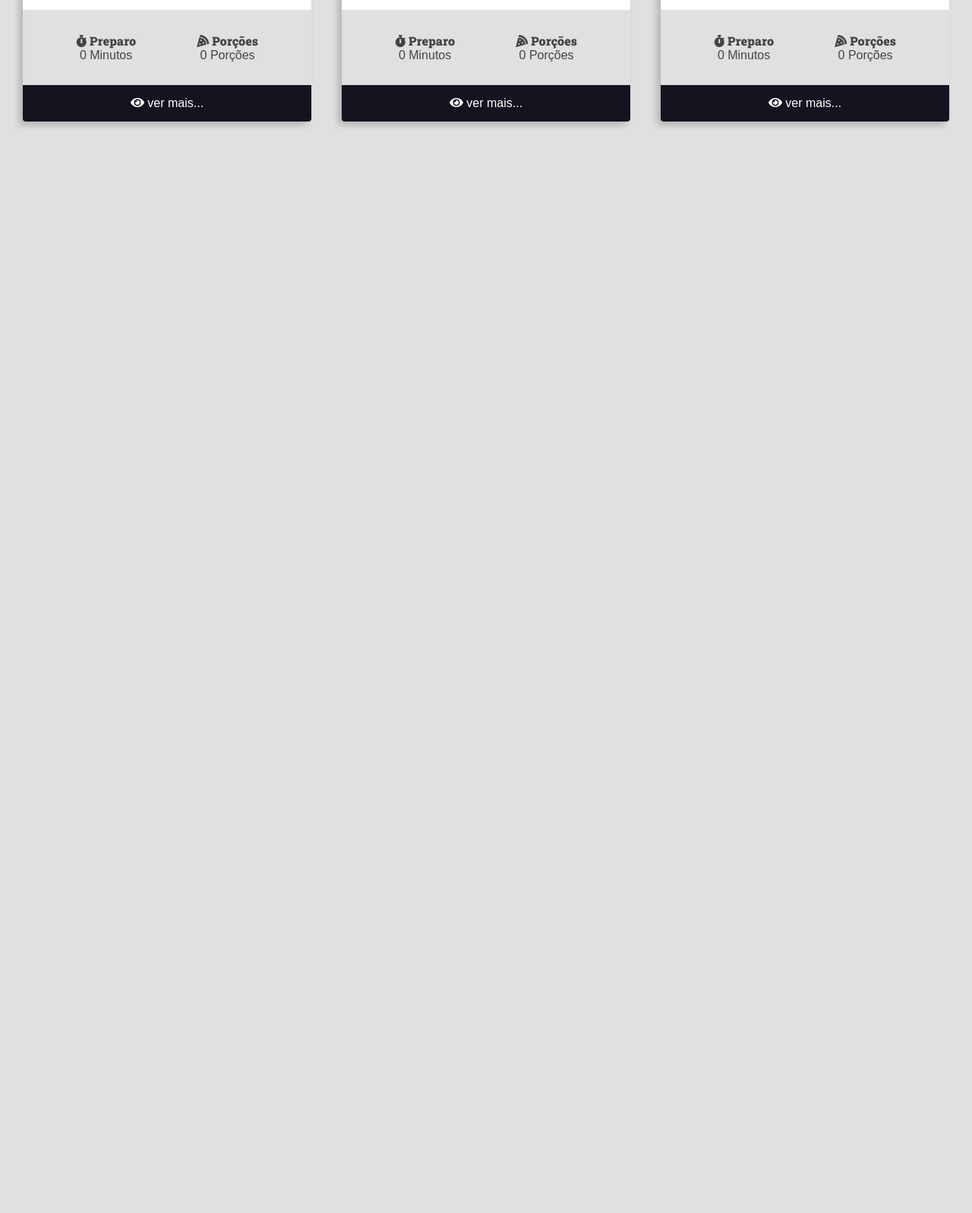
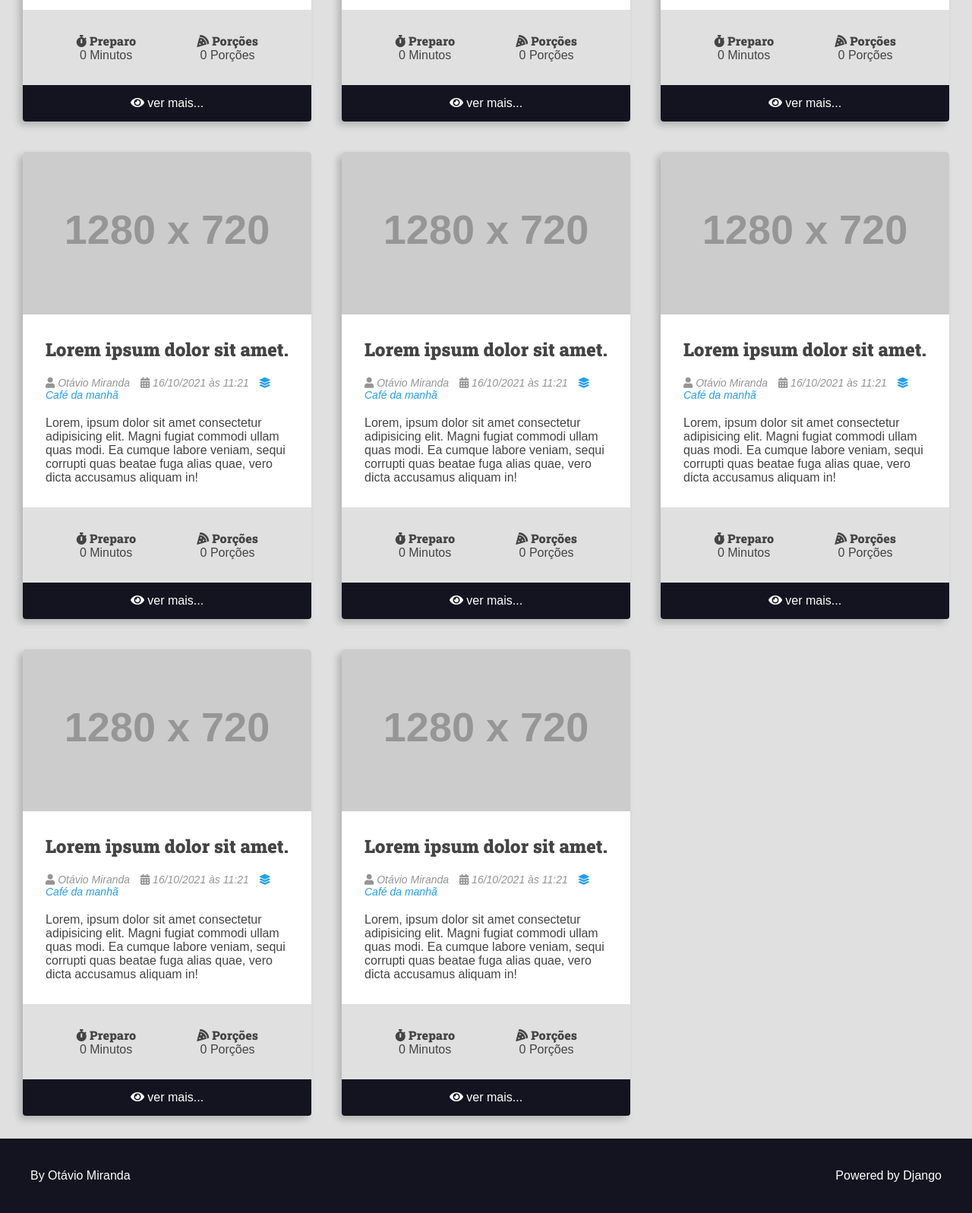
Before and after one commit to joaoramyllo/curso-django-projeto1, a Django app: page / in a window 1280 px wide. Shown: the part 667-2264 px from the top of the page at 76% size. Before the commit the page ends 836 px from the top, so only its background shows below. Run offline with Django 5.2, Linux system fonts and the light colour scheme; grey boxes labelled with a size stand in for pictures from a placeholder-image service; some libraries are stand-ins or nearby versions.

Commit message:
Adicionada o footer (rodapé)

```diff
--- a/recipes/templates/recipes/partials/footer.html
+++ b/recipes/templates/recipes/partials/footer.html
@@ -0,0 +1,9 @@
+<footer class="main-footer">
+  <div class="developer">
+    <a href="https://www.otaviomiranda.com.br/" target="_blank" rel="noreferrer noopener">By Otávio Miranda</a>
+  </div>
+
+  <div class="powered">
+    <a href="https://www.djangoproject.com/" target="_blank" rel="noreferrer noopener">Powered by Django</a>
+  </div>
+</footer>
--- a/recipes/templates/recipes/partials/head.html
+++ b/recipes/templates/recipes/partials/head.html
@@ -250,6 +250,25 @@
       .recipe-footer a:hover {
         filter: brightness(2);
       }
+
+      .main-footer {
+        display: flex;
+        align-items: center;
+        justify-content: space-between;
+        background: var(--color-primary-dark);
+        color: var(--color-white);
+        padding: var(--spacing-gutter-large);
+      }
+
+      .main-footer a {
+        color: var(--color-white);
+        text-decoration: none;
+        transition: all 300ms ease-in-out;
+      }
+
+      .main-footer a:hover {
+        filter: brightness(0.8);
+      }
     </style>
   </head>
 </html>
--- /dev/null
+++ b/recipes/templates/recipes/partials/recipe.html
@@ -0,0 +1,47 @@
+<div class="recipe recipe-list-item">
+  <div class="recipe-cover">
+    <img src="https://placehold.co/1280x720.png" alt="Temporário" />
+  </div>
+  <div class="recipe-title-container">
+    <h2 class="recipe-title">Lorem ipsum dolor sit amet.</h2>
+  </div>
+
+  <div class="recipe-author">
+    <span class="recipe-author-item">
+      <i class="fas fa-user"></i>
+      Otávio Miranda
+    </span>
+    <span class="recipe-author-item">
+      <i class="fas fa-calendar-alt"></i>
+      16/10/2021 às 11:21
+    </span>
+    <span class="recipe-author-item">
+      <a href="/recipes/category/cafe-da-manha/">
+        <i class="fas fa-layer-group"></i>
+        <span>Café da manhã</span>
+      </a>
+    </span>
+  </div>
+
+  <div class="recipe-content">
+    <p>Lorem, ipsum dolor sit amet consectetur adipisicing elit. Magni fugiat commodi ullam quas modi. Ea cumque labore veniam, sequi corrupti quas beatae fuga alias quae, vero dicta accusamus aliquam in!</p>
+  </div>
+
+  <div class="recipe-meta-container">
+    <div class="recipe-meta recipe-preparation">
+      <h3 class="recipe-meta-title"><i class="fas fa-stopwatch"></i> Preparo</h3>
+      <div class="recipe-meta-text">0 Minutos</div>
+    </div>
+    <div class="recipe-meta recipe-servings">
+      <h3 class="recipe-meta-title"><i class="fas fa-pizza-slice"></i> Porções</h3>
+      <div class="recipe-meta-text">0 Porções</div>
+    </div>
+  </div>
+
+  <footer class="recipe-footer">
+    <a class="recipe-read-more button button-dark button-full-width" href="/recipes/3/">
+      <i class="fas fa-eye"></i>
+      <span>ver mais...</span>
+    </a>
+  </footer>
+</div>
```
Also changed, not shown: recipes/templates/recipes/pages/home.html (+9 -141 lines).
